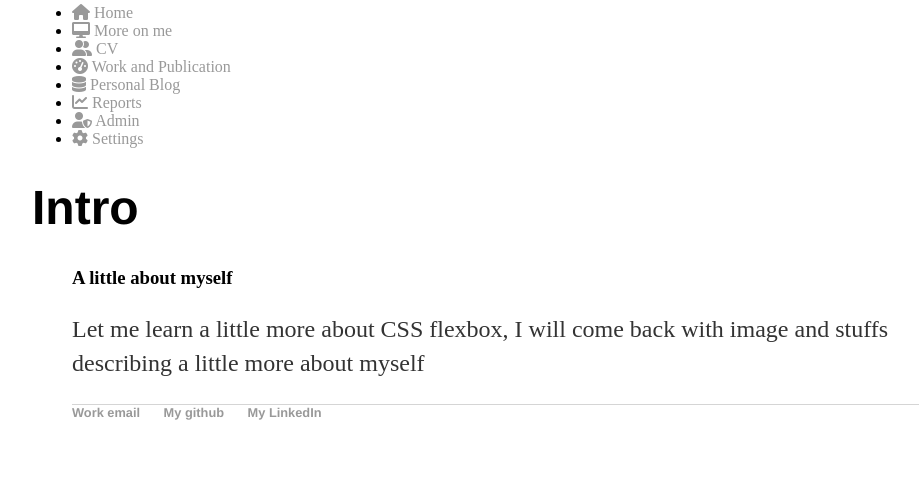
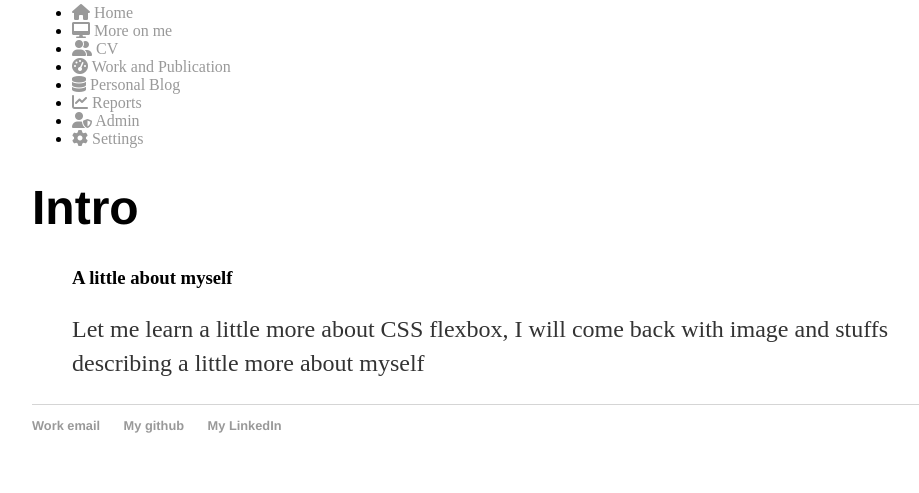
Before and after one commit to an15ms157/abhishek.github.io, a Jekyll site: the page built from about/index.html, in a window 1280 px wide. Shown: the part 540-1033 px from the top of the page, without its empty margins (160-1079 px from the left). Built offline with Jekyll 4.4.1, drawn with Linux system fonts in a browser that asks for light colours.

Commit message:
Update default.html

```diff
--- a/_layouts/default.html
+++ b/_layouts/default.html
@@ -6,8 +6,8 @@
 			<link rel="stylesheet" type="text/css" href="/css/main.css">
 		</head>
 		<body>
+			{% include sidebar.html %}
 			<div class="container">
-			{% include sidebar.html %}
 
 
 			{{ content }}
```
